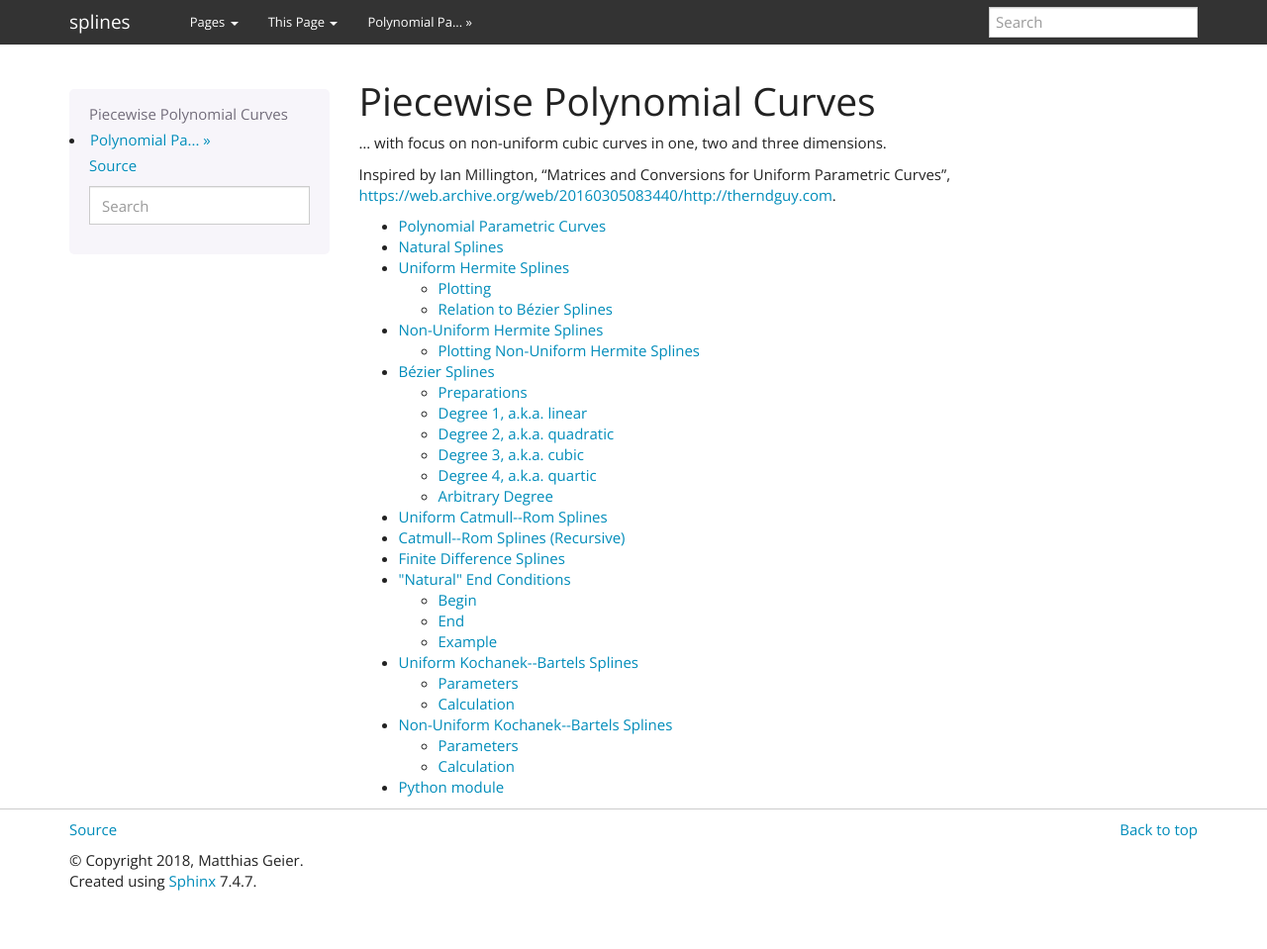
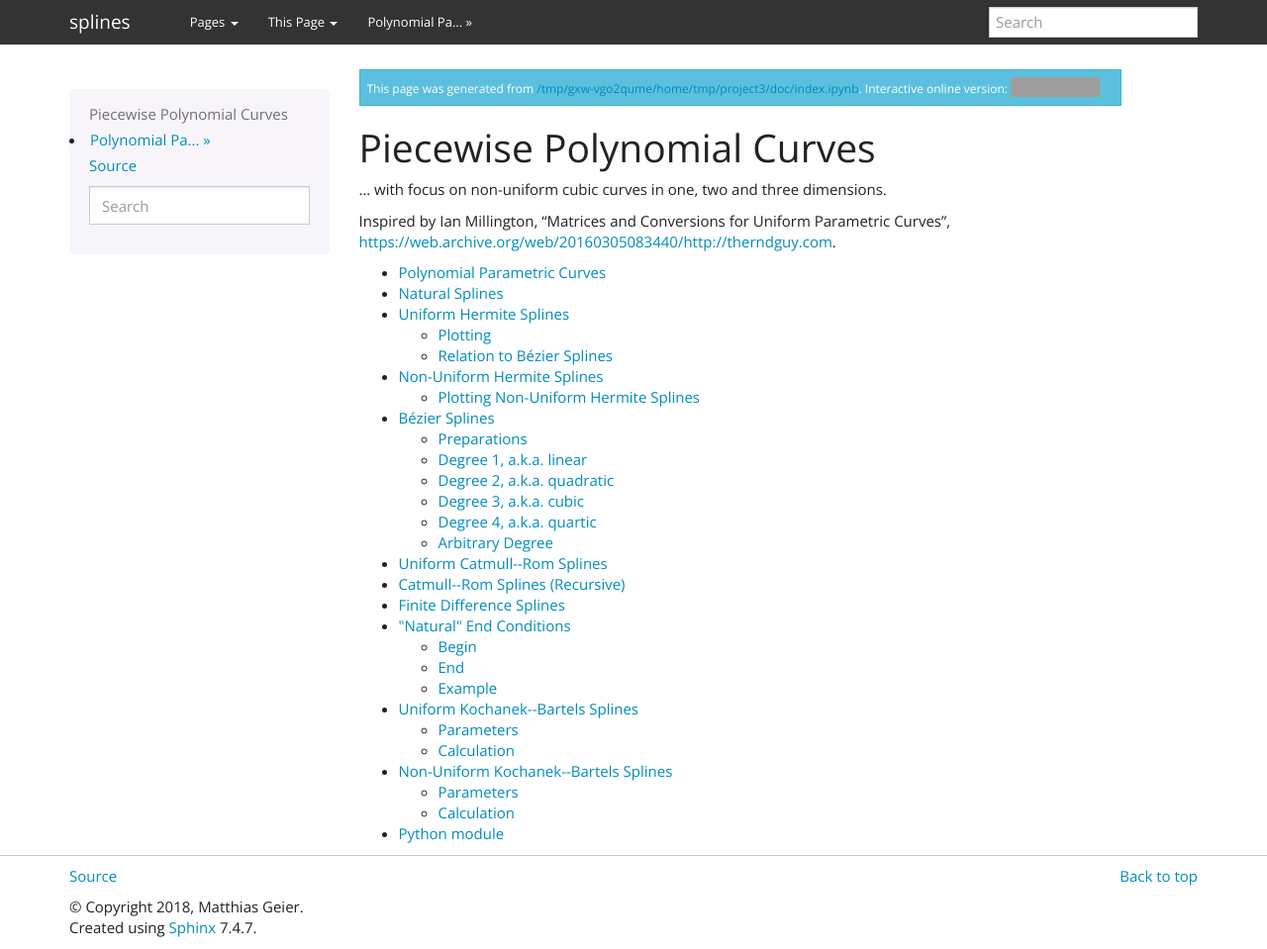
Before and after one commit to AudioSceneDescriptionFormat/splines, a Sphinx documentation site: the page built from doc/index.ipynb, in a window 1280 px wide and 959 px high. Shown: the whole window at 99% size. Built offline with Sphinx 7.4.7, drawn with Linux system fonts in a browser that asks for light colours; some of the changed lines change nothing that is shown; grey boxes are pictures that could not be loaded.

Commit message:
Add binder links

```diff
--- a/doc/conf.py
+++ b/doc/conf.py
@@ -21,6 +21,42 @@ master_doc = 'index'
 exclude_patterns = ['_build', 'Thumbs.db', '.DS_Store', '**.ipynb_checkpoints']
 pygments_style = 'sphinx'
 
+nbsphinx_prolog = r"""
+{% set docname = env.doc2path(env.docname, base='doc') %}
+
+.. only:: html
+
+    .. role:: raw-html(raw)
+        :format: html
+
+    .. nbinfo::
+
+        This page was generated from `{{ docname }}`__.
+        Interactive online version:
+        :raw-html:`<a href="https://mybinder.org/v2/gh/AudioSceneDescriptionFormat/splines/{{ env.config.release }}?filepath={{ docname }}"><img alt="Binder badge" src="https://mybinder.org/badge.svg" style="vertical-align:text-bottom"></a>`
+
+    __ https://github.com/AudioSceneDescriptionFormat/splines/blob/
+        {{ env.config.release }}/{{ docname }}
+
+.. raw:: latex
+
+    \vfil\penalty-1\vfilneg
+    \vspace{\baselineskip}
+    \textcolor{gray}{The following section was generated from
+    \texttt{\strut{}{{ docname }}}\\[-0.5\baselineskip]
+    \noindent\rule{\textwidth}{0.4pt}}
+    \vspace{-2\baselineskip}
+"""
+
+# This is processed by Jinja2 and inserted after each notebook
+nbsphinx_epilog = r"""
+.. raw:: latex
+
+    \textcolor{gray}{\noindent\rule{\textwidth}{0.4pt}\\
+    \hbox{}\hfill End of
+    \texttt{\strut{}{{ env.doc2path(env.docname, base='doc') }}}}
+    \vfil\penalty-1\vfilneg
+"""
 # -- Get version information and date from Git ----------------------------
 
 try:
```
